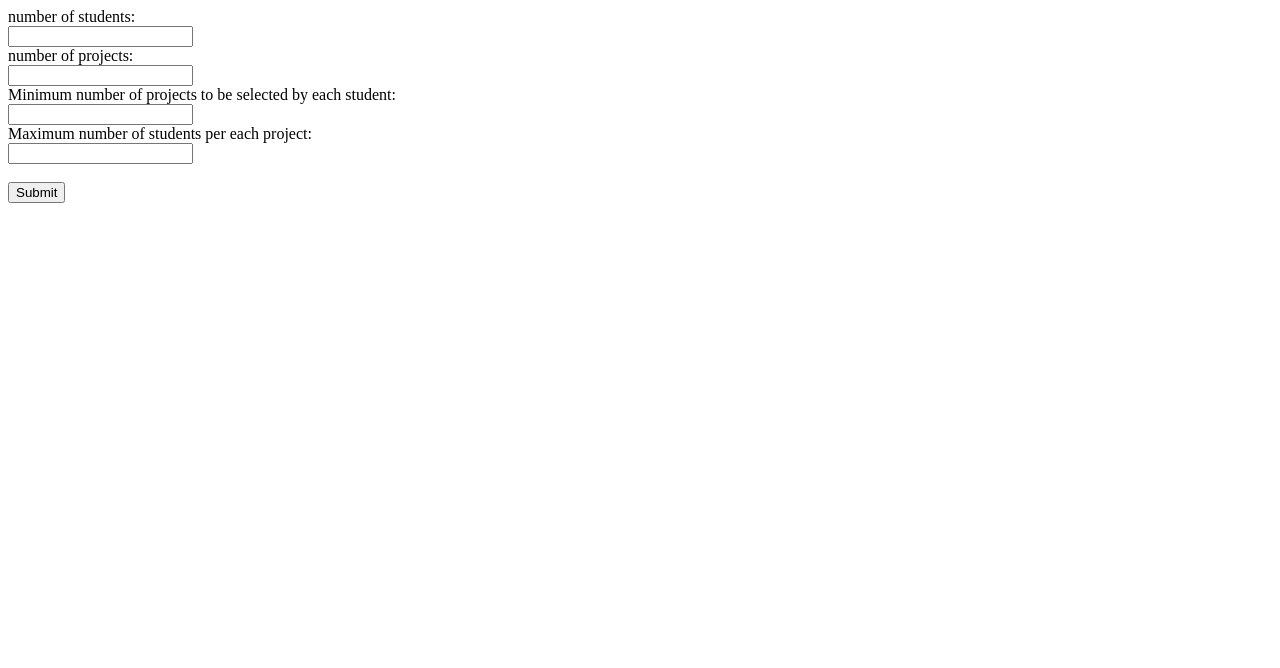
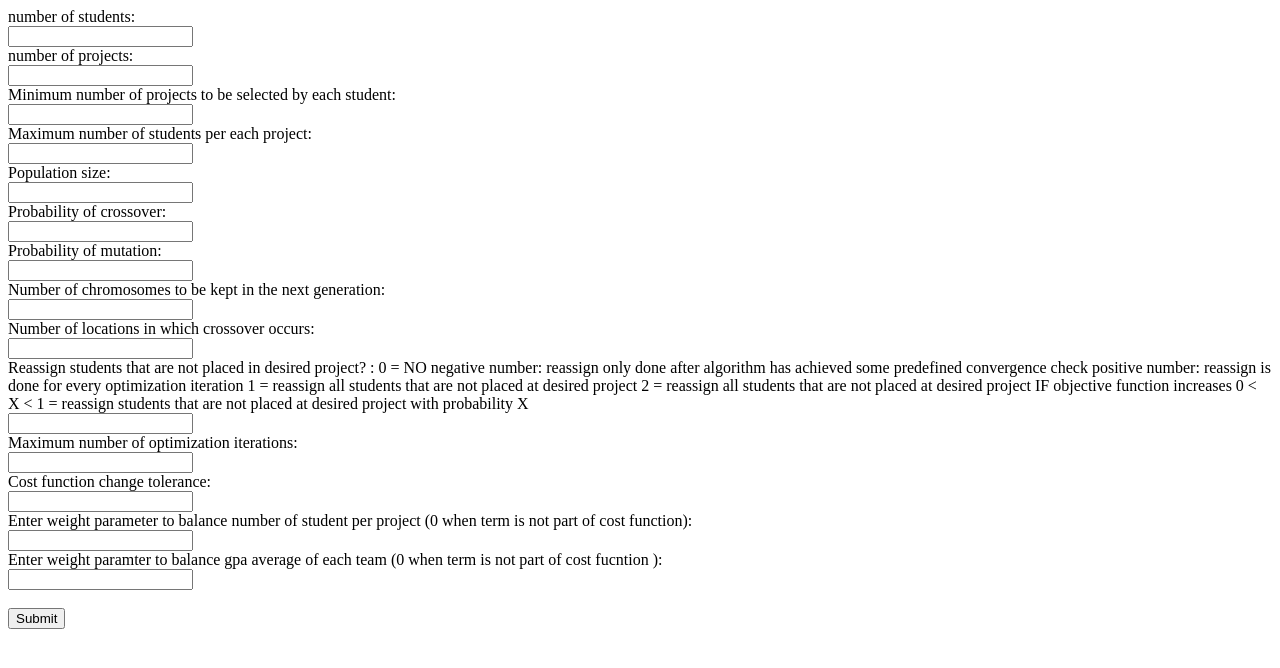
Before and after one commit to sizhit2/group_formation, a plain HTML site: page Python_Version/Webapp/templates/index.html in a window 1280 px wide. Drawn offline with Linux system fonts and the light colour scheme.

Commit message:
web app add all 14 input fields

```diff
--- a/Python_Version/Webapp/templates/index.html
+++ b/Python_Version/Webapp/templates/index.html
@@ -17,7 +17,48 @@
         <input type="text" name="MinimumNumberSelectedProjects"><br>
 
         Maximum number of students per each project:<br>
-        <input type="text" name = MaximumNumberStudentsPerProject"><br>
+        <input type="text" name = "MaximumNumberStudentsPerProject"><br>
+
+
+        Population size:<br>
+        <input type="text" name = "PopulationSize"><br>
+
+
+        Probability of crossover:<br>
+        <input type="text" name = "CrossoverProbability"><br>
+
+
+        Probability of mutation:<br>
+        <input type="text" name = "MutationProbability"><br>
+
+        Number of chromosomes to be kept in the next generation:<br>
+        <input type="text" name = "N_Keep"><br>
+
+        Number of locations in which crossover occurs:<br>
+        <input type="text" name = "N_cross"><br>
+
+        Reassign students that are not placed in desired project? :
+         0 = NO
+         negative number: reassign only done after algorithm has achieved some predefined convergence check
+         positive number: reassign is done for every optimization iteration
+         1 = reassign all students that are not placed at desired project
+         2 = reassign all students that are not placed at desired project IF objective function increases
+         0 < X < 1 = reassign students that are not placed at desired project with probability X
+
+        <br>
+        <input type="text" name = "reassign"><br>
+
+        Maximum number of optimization iterations:<br>
+        <input type="text" name = "MaxIteration"><br>
+
+        Cost function change tolerance:<br>
+        <input type="text" name = "costtol"><br>
+
+        Enter weight parameter to balance number of student per project (0 when term is not part of cost function):<br>
+        <input type="text" name = "gamma"><br>
+
+        Enter weight paramter to balance gpa average of each team (0 when term is not part of cost fucntion ):<br>
+        <input type="text" name = "gamma_gpa"><br>
 
 
 
```
